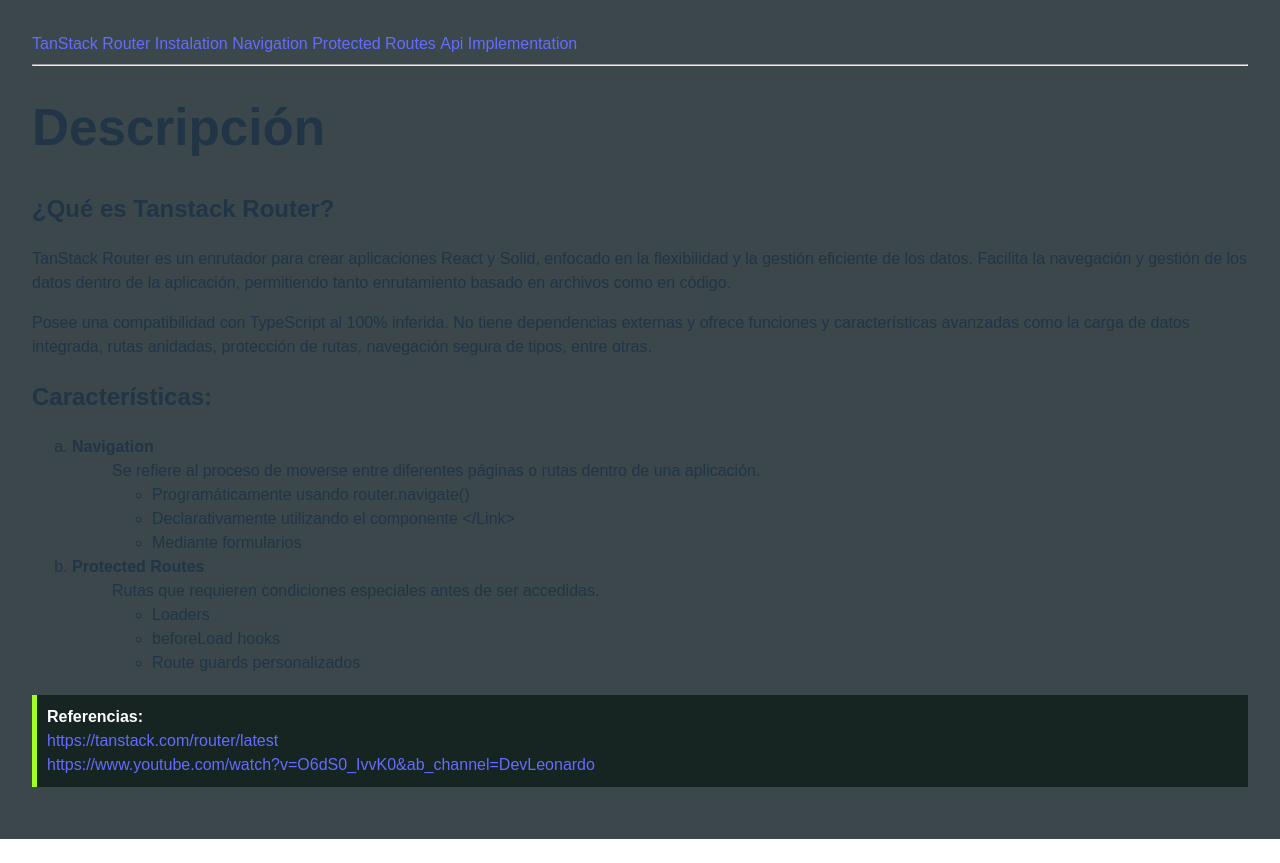
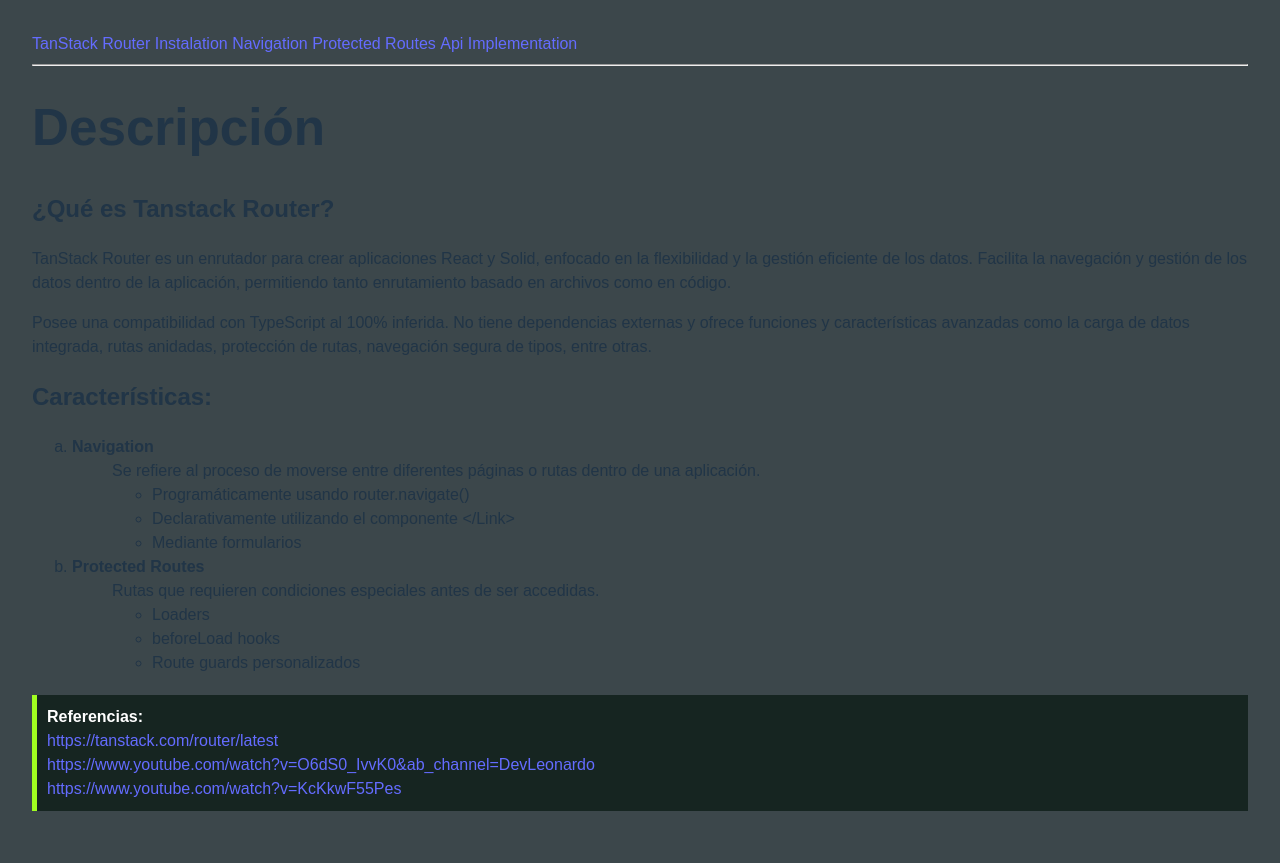
Before and after one commit to FranderCarrillo/tanstack-router-binarios, a React (Vite) app: page / in a window 1280 px wide. Before the commit the page ends 839 px from the top, so only its background shows below. Built offline with nearby package versions, Linux system fonts and the light colour scheme.

Commit message:
referencias

```diff
--- a/src/components/TanstackRouterInfo.tsx
+++ b/src/components/TanstackRouterInfo.tsx
@@ -36,6 +36,7 @@
             <div className="references">
                 <b>Referencias:</b> <li><a href="https://tanstack.com/router/latest" target="_blank">https://tanstack.com/router/latest</a></li>
                 <li><a href="https://www.youtube.com/watch?v=O6dS0_IvvK0&ab_channel=DevLeonardo" target="_blank">https://www.youtube.com/watch?v=O6dS0_IvvK0&ab_channel=DevLeonardo</a></li>
+                <li><a href="https://www.youtube.com/watch?v=KcKkwF55Pes" target="_blank">https://www.youtube.com/watch?v=KcKkwF55Pes</a></li>
             </div>
         </div>
     </div>
```
